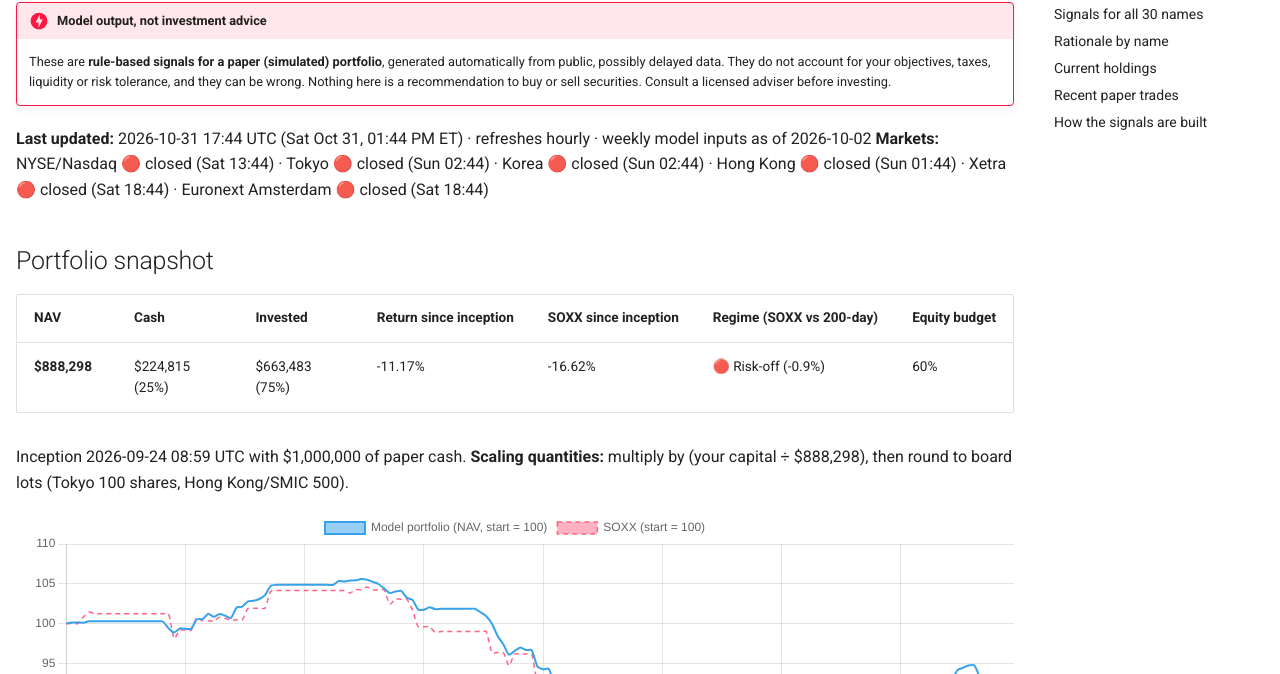
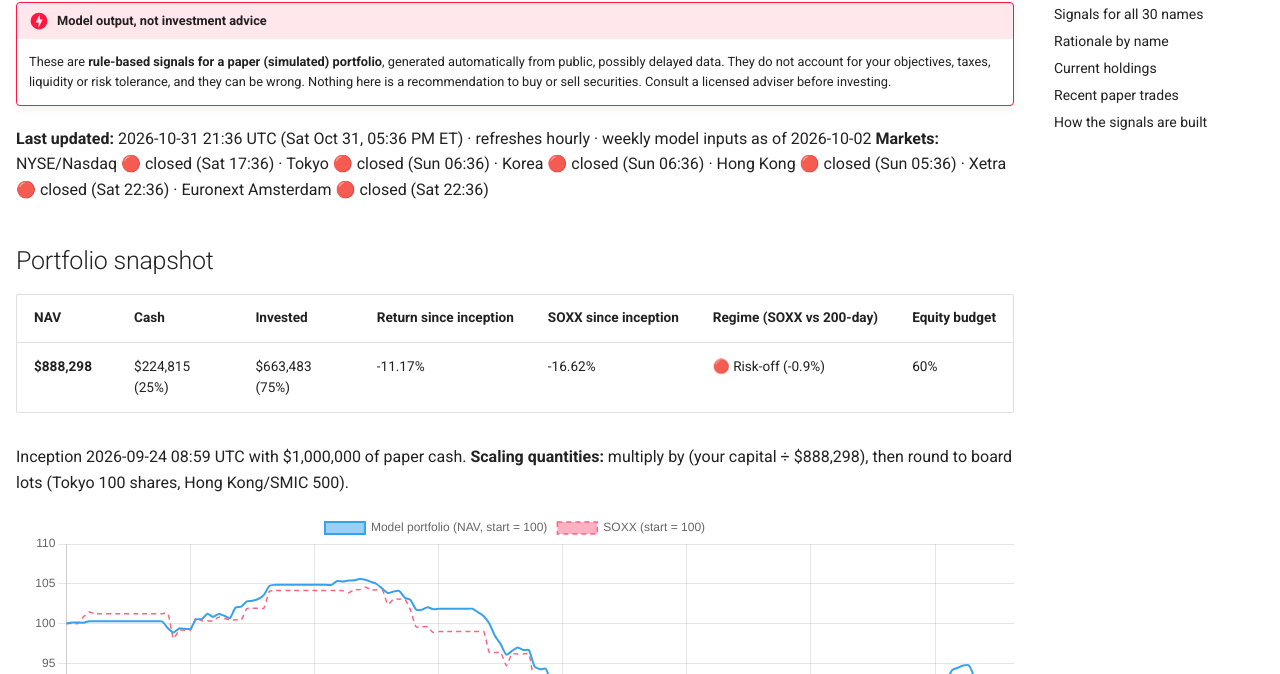
Before and after one commit to findnavish/InvestmentOpportunities, an MkDocs documentation site: the page built from docs/trade-signals/index.md, in a window 1280 px wide and 900 px high. Shown: the part 226-900 px from the top of the window. Built offline with MkDocs 1.6.1 and Material for MkDocs 9.7.7, drawn with Linux system fonts in a browser that asks for light colours; comment, search, counter and statistics services are not loaded.

Commit message:
Signals update 2026-10-31 21:36 UTC

```diff
--- a/docs/trade-signals/index.md
+++ b/docs/trade-signals/index.md
@@ -8,8 +8,8 @@ hide:
 !!! danger "Model output, not investment advice"
     These are **rule-based signals for a paper (simulated) portfolio**, generated automatically from public, possibly delayed data. They do not account for your objectives, taxes, liquidity or risk tolerance, and they can be wrong. Nothing here is a recommendation to buy or sell securities. Consult a licensed adviser before investing.
 
-**Last updated:** 2026-10-31 17:44 UTC (Sat Oct 31, 01:44 PM ET) · refreshes hourly · weekly model inputs as of 2026-10-02
-**Markets:** NYSE/Nasdaq 🔴 closed (Sat 13:44) · Tokyo 🔴 closed (Sun 02:44) · Korea 🔴 closed (Sun 02:44) · Hong Kong 🔴 closed (Sun 01:44) · Xetra 🔴 closed (Sat 18:44) · Euronext Amsterdam 🔴 closed (Sat 18:44)
+**Last updated:** 2026-10-31 21:36 UTC (Sat Oct 31, 05:36 PM ET) · refreshes hourly · weekly model inputs as of 2026-10-02
+**Markets:** NYSE/Nasdaq 🔴 closed (Sat 17:36) · Tokyo 🔴 closed (Sun 06:36) · Korea 🔴 closed (Sun 06:36) · Hong Kong 🔴 closed (Sun 05:36) · Xetra 🔴 closed (Sat 22:36) · Euronext Amsterdam 🔴 closed (Sat 22:36)
 
 ## Portfolio snapshot
 
```
Also changed, not shown: docs/trade-signals/nav.json (+1 -1 lines).
